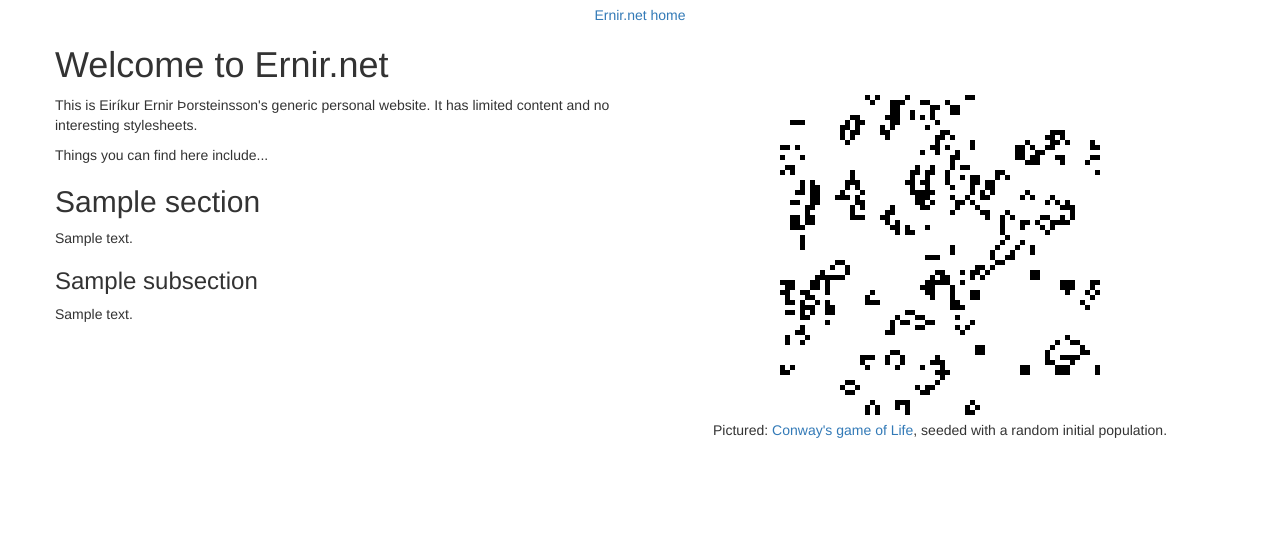
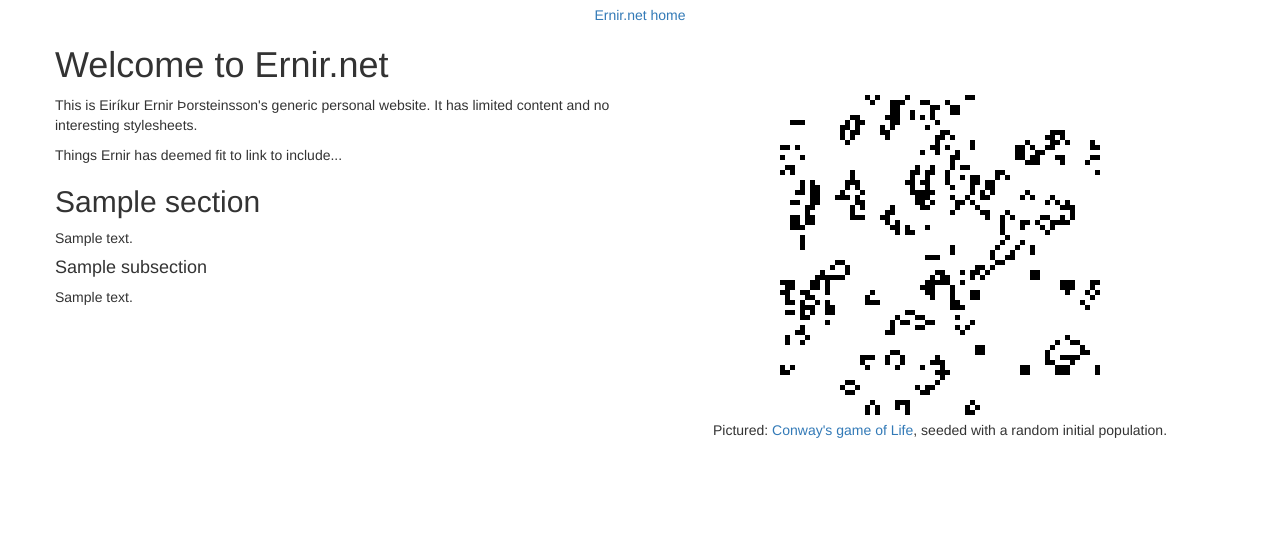
Before and after one commit to Ernir/old.ernir.net, a Django app: page / in a window 1280 px wide. Shown: the top 534 px of the page. Run offline with Django 3.2, Linux system fonts and the light colour scheme; tables that the repository leaves empty hold one stand-in row (values such as "Sample post"); parts of the project's set-up code (start-up, migrations or seed data) failed here and were passed over; some libraries are stand-ins or nearby versions.

Commit message:
Display changes on the main index page.

```diff
--- a/indexpage/models.py
+++ b/indexpage/models.py
@@ -12,7 +12,7 @@ class Section(models.Model):
     priority = models.IntegerField()
 
     def __str__(self):
-        return self.title
+        return self.title + " (priority:" + str(self.priority) + ")"
 
     class Meta:
         ordering = ("priority", )
@@ -31,7 +31,7 @@ class SubSection(models.Model):
     priority = models.IntegerField()
 
     def __str__(self):
-        return self.title
+        return self.title + " (priority:" + str(self.priority) + ")"
 
     class Meta:
-        ordering = ("priority", )
+        ordering = ("parent_section__priority", "priority", )
--- a/indexpage/templates/main_index.html
+++ b/indexpage/templates/main_index.html
@@ -11,14 +11,14 @@
             It has
             limited content and no interesting stylesheets.</p>
 
-        <p>Things you can find here include...</p>
+        <p>Things Ernir has deemed fit to link to include...</p>
 
         {% autoescape off %}
         {% for section in sections %}
             <h2>{{ section.title }}</h2>
             <div>{{ section.text }}</div>
             {% for subsection in section.subsections.all %}
-                <h3>{{ subsection.title }}</h3>
+                <h4>{{ subsection.title }}</h4>
                 <div>{{ subsection.text }}</div>
             {% endfor %}
         {% endfor %}
@@ -30,7 +30,10 @@
                 Sorry, your browser does not support the HTML5 canvas tag.
                 You'd be watching an animation if it did.
             </canvas>
-            <p>Pictured: <a href="https://en.wikipedia.org/wiki/Conway%27s_Game_of_Life">Conway's game of Life</a>, seeded with a random initial population.</p>
+            <p>Pictured: <a
+                    href="https://en.wikipedia.org/wiki/Conway%27s_Game_of_Life">Conway's
+                game of Life</a>, seeded with a random initial population.
+            </p>
         </div>
         <script src="{% static "gameOfLife.js" %}"></script>
     </div>
```
Also changed, not shown: indexpage/migrations/0003_auto_20150818_1546.py (added).
